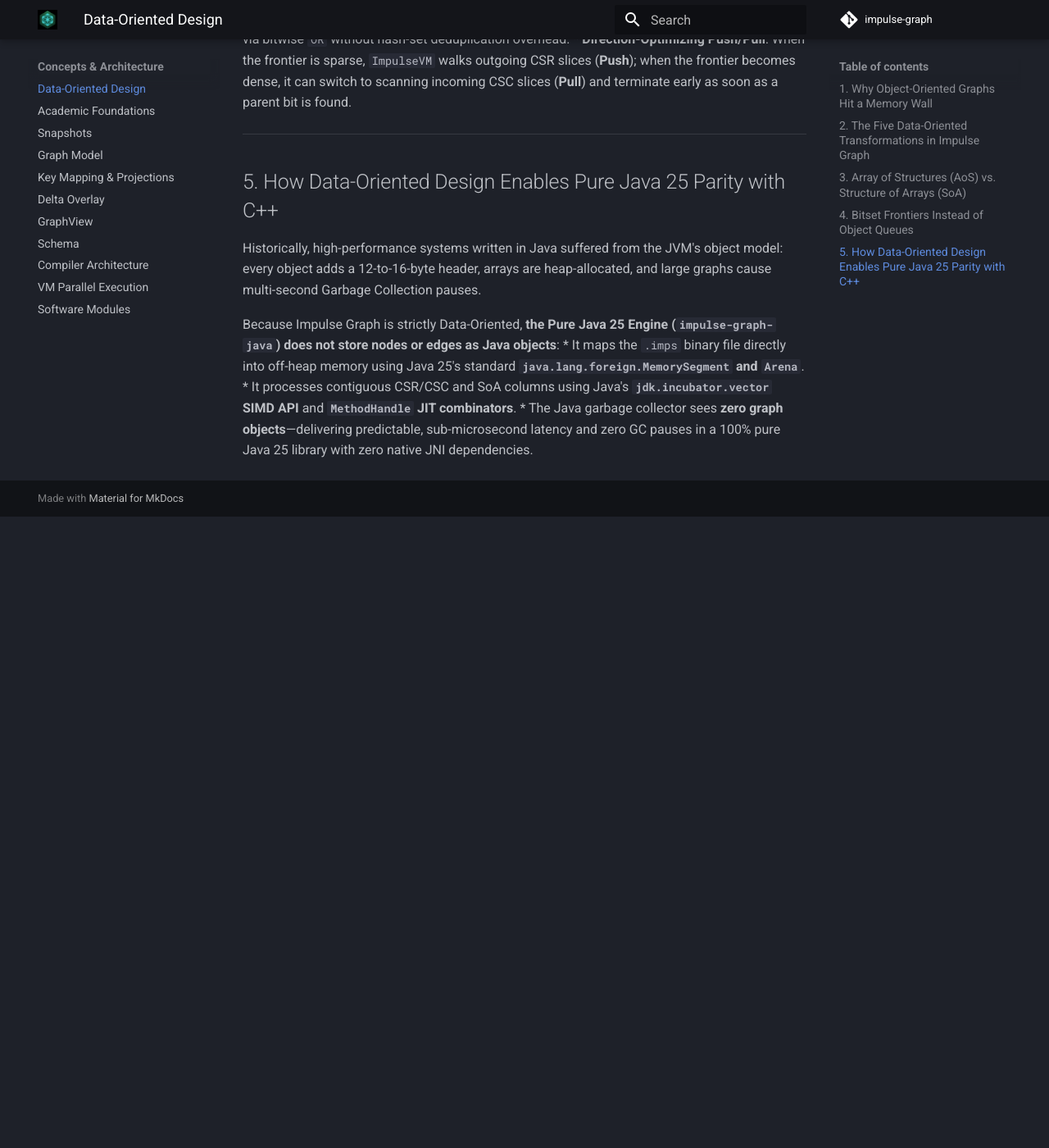
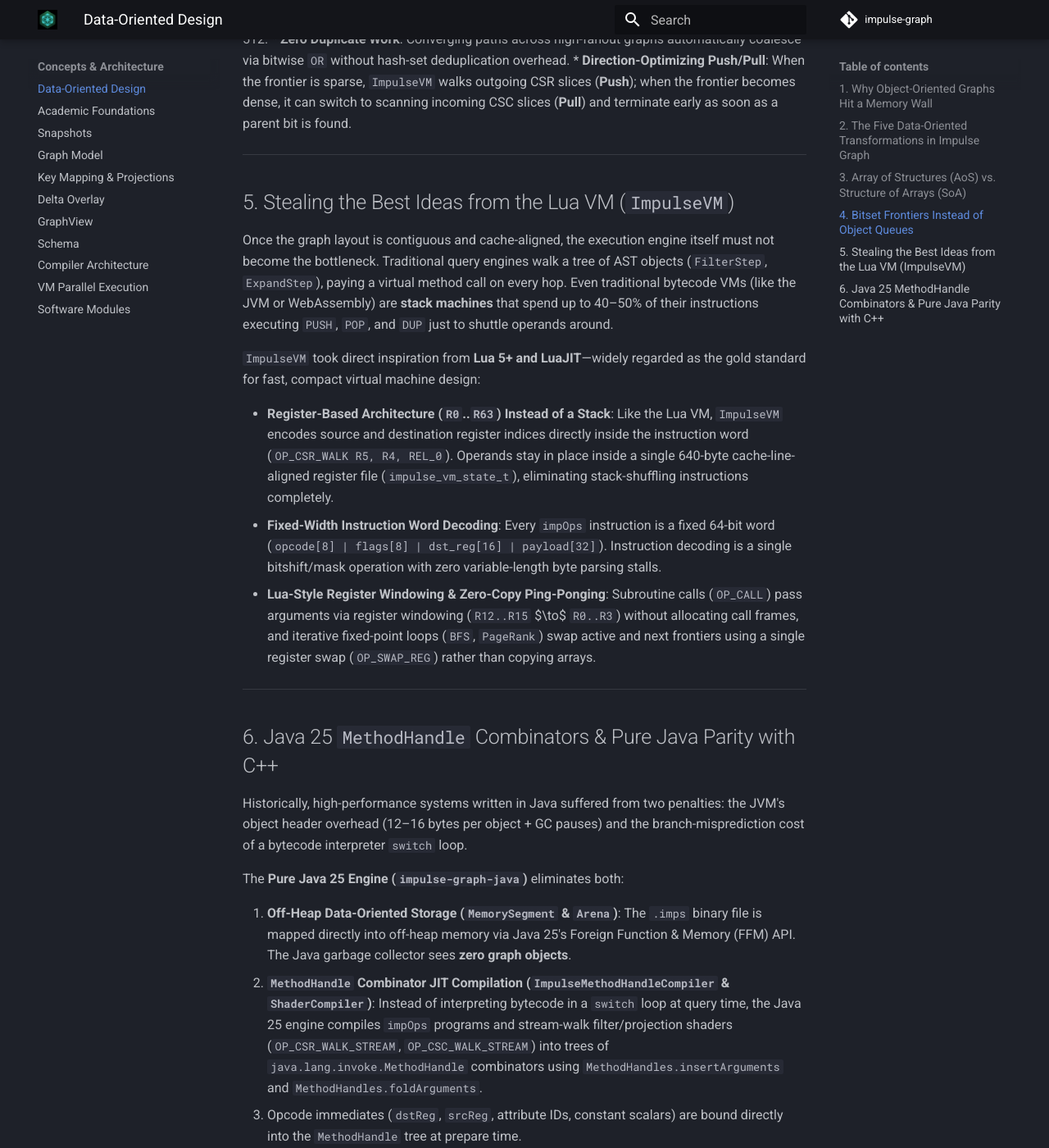
Before and after one commit to impulse-graph/impulse-website, an MkDocs documentation site: the page built from docs/concepts/data-oriented-design.md, in a window 1280 px wide and 1400 px high, scrolled down 2664 px. Shown: the whole window at 82% size. Built offline with MkDocs 1.6.1 and Material for MkDocs 9.7.7, drawn with Linux system fonts in a browser that asks for light colours; before the commit the page ends 3294 px from its top, so only the background shows below that; some of the changed text lies outside the part shown.

Commit message:
docs: highlight read-only traversal focus, Lua VM inspiration, and Java 25 MethodHandle JIT

````diff
--- a/docs/concepts/data-oriented-design.md
+++ b/docs/concepts/data-oriented-design.md
@@ -4,9 +4,9 @@ Impulse Graph Engine began with a single foundational question:
 
 > **"How fast can a graph traversal possibly go?"**
 
-When you trace that question down to the physical limits of modern hardware—CPU cache lines, hardware prefetchers, branch predictors, and SIMD vector pipelines—you quickly discover that traditional graph software is bottlenecked not by the complexity of graph algorithms, but by **how data is laid out in memory**.
+The goal of Impulse Graph is singular: **to deliver world-class performance for traversing read-only graphs.**
 
-To reach the hardware ceiling of memory bandwidth and instruction throughput, Impulse Graph is built from the ground up using **Data-Oriented Design (DOD)**.
+General-purpose graph databases have to support concurrent point mutations, row-level locks, transaction logs, and dynamic heap allocation during queries. Those compromises cost orders of magnitude in traversal speed. By focusing 100% on **immutable, read-only graph snapshots (`.imps`)** and designing from the hardware up using **Data-Oriented Design (DOD)**, Impulse Graph removes every layer of indirection between your query and the CPU.
 
 ---
 
@@ -35,7 +35,7 @@ Impulse Graph applies five concrete DOD transformations across its storage forma
 | **1. Pointer References & Global UUIDs**<br>64-bit heap pointers or hash-table lookups per hop | **Per-Domain Dense IDs ($0 \dots N_d-1$)**<br>Configurable `uint16`, `uint32`, or `uint64` indices per domain | Node ID *is* the array index ($O(1)$ lookup, zero hashing, up to 4x smaller cache footprint) |
 | **2. Adjacency Lists of Object Pointers**<br>`List<Node>` scattered across the heap | **Contiguous CSR & CSC Arrays**<br>Flat `row_offsets[]` and `col_indices[]` arrays | All neighbors of a node sit contiguously in L1 cache lines; hardware prefetcher streams ahead |
 | **3. Array of Structures (AoS) Properties**<br>`Map<String, Object>` attached to each node | **Structure of Arrays (SoA) Columns**<br>128-byte-aligned primitive vectors (`age[]`, `score[]`) | Filtering `.filter("node.age >= 21")` loads only `age[]` into SIMD registers; zero wasted bandwidth |
-| **4. AST Interpreter / Virtual Dispatch**<br>Polymorphic `Step.next()` calls per vertex | **Flat `impOps` Bytecode & 640B Frame**<br>8-byte instructions over a 64-byte-aligned register frame (`R0`..`R63`) | Entire VM execution state fits in 10 L1 cache lines; zero heap allocations during query execution |
+| **4. AST Interpreter / Stack Machine**<br>Polymorphic `Step.next()` or `PUSH`/`POP` stack traffic | **Lua-Inspired Register VM & 640B Frame**<br>64-bit instructions over a 64-byte-aligned register frame (`R0`..`R63`) | Entire VM execution state fits in 10 L1 cache lines; zero stack traffic and zero heap allocations |
 | **5. Deserialization & Heap Loading**<br>Parsing disk blocks into in-memory objects at startup | **The `.imps` Binary Snapshot Format**<br>On-disk bytes match the exact in-memory C-ABI layout | Instant $O(1)$ cold start via `mmap`; identical zero-copy execution in Pure Java 25 and C++20 |
 
 ---
@@ -74,11 +74,26 @@ In `ImpulseVM`, an active frontier over a domain of $N_d$ nodes is represented a
 
 ---
 
-## 5. How Data-Oriented Design Enables Pure Java 25 Parity with C++
+## 5. Stealing the Best Ideas from the Lua VM (`ImpulseVM`)
 
-Historically, high-performance systems written in Java suffered from the JVM's object model: every object adds a 12-to-16-byte header, arrays are heap-allocated, and large graphs cause multi-second Garbage Collection pauses.
+Once the graph layout is contiguous and cache-aligned, the execution engine itself must not become the bottleneck. Traditional query engines walk a tree of AST objects (`FilterStep`, `ExpandStep`), paying a virtual method call on every hop. Even traditional bytecode VMs (like the JVM or WebAssembly) are **stack machines** that spend up to 40–50% of their instructions executing `PUSH`, `POP`, and `DUP` just to shuttle operands around.
 
-Because Impulse Graph is strictly Data-Oriented, **the Pure Java 25 Engine (`impulse-graph-java`) does not store nodes or edges as Java objects**:
-* It maps the `.imps` binary file directly into off-heap memory using Java 25's standard **`java.lang.foreign.MemorySegment` and `Arena`**.
-* It processes contiguous CSR/CSC and SoA columns using Java's **`jdk.incubator.vector` SIMD API** and **`MethodHandle` JIT combinators**.
-* The Java garbage collector sees **zero graph objects**—delivering predictable, sub-microsecond latency and zero GC pauses in a 100% pure Java 25 library with zero native JNI dependencies.
+`ImpulseVM` took direct inspiration from **Lua 5+ and LuaJIT**—widely regarded as the gold standard for fast, compact virtual machine design:
+
+* **Register-Based Architecture (`R0`..`R63`) Instead of a Stack**: Like the Lua VM, `ImpulseVM` encodes source and destination register indices directly inside the instruction word (`OP_CSR_WALK R5, R4, REL_0`). Operands stay in place inside a single 640-byte cache-line-aligned register file (`impulse_vm_state_t`), eliminating stack-shuffling instructions completely.
+* **Fixed-Width Instruction Word Decoding**: Every `impOps` instruction is a fixed 64-bit word (`opcode[8] | flags[8] | dst_reg[16] | payload[32]`). Instruction decoding is a single bitshift/mask operation with zero variable-length byte parsing stalls.
+* **Lua-Style Register Windowing & Zero-Copy Ping-Ponging**: Subroutine calls (`OP_CALL`) pass arguments via register windowing (`R12..R15` $\to$ `R0..R3`) without allocating call frames, and iterative fixed-point loops (`BFS`, `PageRank`) swap active and next frontiers using a single register swap (`OP_SWAP_REG`) rather than copying arrays.
+
+---
+
+## 6. Java 25 `MethodHandle` Combinators & Pure Java Parity with C++
+
+Historically, high-performance systems written in Java suffered from two penalties: the JVM's object header overhead (12–16 bytes per object + GC pauses) and the branch-misprediction cost of a bytecode interpreter `switch` loop.
+
+The **Pure Java 25 Engine (`impulse-graph-java`)** eliminates both:
+
+1. **Off-Heap Data-Oriented Storage (`MemorySegment` & `Arena`)**: The `.imps` binary file is mapped directly into off-heap memory via Java 25's Foreign Function & Memory (FFM) API. The Java garbage collector sees **zero graph objects**.
+2. **`MethodHandle` Combinator JIT Compilation (`ImpulseMethodHandleCompiler` & `ShaderCompiler`)**: Instead of interpreting bytecode in a `switch` loop at query time, the Java 25 engine compiles `impOps` programs and stream-walk filter/projection shaders (`OP_CSR_WALK_STREAM`, `OP_CSC_WALK_STREAM`) into trees of `java.lang.invoke.MethodHandle` combinators using `MethodHandles.insertArguments` and `MethodHandles.foldArguments`.
+   * Opcode immediates (`dstReg`, `srcReg`, attribute IDs, constant scalars) are bound directly into the `MethodHandle` tree at prepare time.
+   * When invoked, the JVM's **C2 JIT compiler** constant-folds the register offsets and inlines the entire chain of shader operations (`loadSrc`, `mathSub`, `cmpGt`, `filter`, `reduce`) into a single contiguous block of native machine code with **zero interpreter dispatch overhead**.
+3. **Explicit SIMD Vectorization (`jdk.incubator.vector`)**: Attribute filters and reductions execute over 128-byte-aligned SoA columns using Java's Vector API, emitting the same `AVX-512` / `AVX2` / `ARM NEON` instructions as the C++20 engine.
--- a/docs/query-api/bytecode-vm.md
+++ b/docs/query-api/bytecode-vm.md
@@ -2,9 +2,9 @@
 
 > **Ultra-High Performance Graph Query Execution Architecture**
 
-The **Impulse Graph Bytecode Virtual Machine (`impulse-vm`)** is an off-heap, register-based execution engine designed to compile declarative graph traversal ASTs into compact, 64-bit fixed-width binary instruction streams called **Impulse Opcodes (`ImpOps`)**.
+The **Impulse Graph Bytecode Virtual Machine (`ImpulseVM`)** is an off-heap, register-based execution engine designed to compile declarative graph traversal ASTs into compact, 64-bit fixed-width binary instruction streams called **Impulse Opcodes (`impOps`)**.
 
-Inspired by SQLite’s Virtual Database Engine (VDBE), `impulse-vm` replaces recursive AST visitor evaluation with chunky, vector-accelerated opcodes capable of sub-microsecond graph traversals across multi-terabyte binary snapshot graphs (`.imps`).
+Drawing direct architectural inspiration from the **Lua 5+ VM / LuaJIT** (register-based instruction encoding, register windowing, zero stack-traffic overhead) and **SQLite’s VDBE** (coarse-grained data operators), `ImpulseVM` replaces recursive AST visitor evaluation with chunky, vector-accelerated opcodes over memory-mapped binary snapshot graphs (`.imps`).
 
 ---
 
@@ -44,13 +44,14 @@ In baseline graph query engines, queries (e.g. `ImpulseGraphQuery.builder().inpu
 3. **Instruction Cache (i-Cache) Thrashing**: Navigating recursive object AST trees spreads instruction memory across non-contiguous addresses.
 4. **Lack of Cross-Language Parity**: AST visitors implemented in Java, C++, Python, and Rust produce divergent execution paths and inconsistent latency profiles.
 
-### 1.2 The Bytecode Virtual Machine Solution
+### 1.2 The Lua-Inspired Register VM Solution
 
-`impulse-vm` introduces a 64-bit binary Intermediate Representation (IR) and register-based VM state that solves these bottlenecks:
+`ImpulseVM` introduces a 64-bit binary Intermediate Representation (IR) and a **Lua-inspired register-based VM architecture** that eliminates both AST visitor dispatch and stack-machine overhead:
 
-* **SQLite VDBE-Style Register Machine**: Execution state resides in 64 general-purpose registers (`R0`..`R63`) and thread-local off-heap scratchpad memory (`VmQueryContext`).
-* **Fixed 64-Bit Binary Layout**: Bytecodes are encoded as 8-byte instruction words (`Opcode[8]`, `Flags[8]`, `DstReg[16]`, `Payload[32]`), enabling zero-copy memory mapping (`mmap`).
-* **Zero-Allocation Execution**: Intermediate candidate sets are stored in pooled off-heap BitSets (`RoaringBitmap` / native word masks), guaranteeing **0 heap object allocations** during query execution.
+* **Lua-Style Register Machine (`R0`..`R63`) vs. Stack Machine**: Stack-based virtual machines (such as the JVM bytecode interpreter or WebAssembly) spend 40–50% of their instruction stream executing `PUSH`, `POP`, and `DUP` to move values onto and off an evaluation stack. Like the **Lua 5+ VM and LuaJIT**, `ImpulseVM` is a **register machine** whose instructions address 64 general-purpose registers (`R0`..`R63`) directly Inside a single 640-byte cache-aligned state frame (`impulse_vm_state_t`).
+* **Fixed 64-Bit Instruction Words**: Just as Lua packs opcodes and register indices (`A`, `B`, `C`, `Bx`) into a single fixed-width word for single-cycle bitwise decoding, `impOps` packs every instruction into a fixed 8-byte word (`Opcode[8] | Flags[8] | DstReg[16] | Payload[32]`).
+* **Register Windowing & Zero-Copy Frontier Swapping**: Subroutine calls (`OP_CALL`) use Lua-style register windowing (mapping caller out-registers `R12..R15` directly into callee in-registers `R0..R3`), while iterative loops (`BFS`, `PageRank`, `ConnectedComponents`) swap active and next frontiers in a single register pointer exchange (`OP_SWAP_REG`).
+* **Zero-Allocation Execution**: Intermediate candidate sets reside in pooled off-heap BitSets (`OffHeapBitSet` / `RoaringBitmap`), guaranteeing **0 heap object allocations** during query execution.
 
 ---
 
@@ -93,11 +94,13 @@ Managed JIT Pipeline Fusion (Java 25 MethodHandle / C# DynamicMethod):
   (Zero dispatch overhead: RyuJIT / C2 JIT fuses all opcodes into a single contiguous block)
 ```
 
-### 3.1 JIT Pipeline Fusion Mechanics
+### 3.1 Java 25 `MethodHandle` Combinator Fusion Mechanics
 
-1. **Monolithic Inlining**: When `ImpulseMethodHandleCompiler` (Java 25) or `ImpulseCilCompiler` (C#) compiles an ImpOps program, it links opcode handles into a single combined call tree.
-2. **Zero Loop Dispatch**: The JVM C2 / .NET RyuJIT compiler recognizes the static handle structure and inlines the *entire query execution pipeline into a single, contiguous block of native machine assembly*.
-3. **Elimination of Branch Tables**: JIT fusion removes jump tables, label switches, and program counter increments entirely from the runtime hot path!
+In the Pure Java 25 engine (`impulse-graph-java`), `ImpulseMethodHandleCompiler` and `ShaderCompiler` leverage `java.lang.invoke.MethodHandles` to turn `impOps` bytecode and stream shaders into native machine code without writing custom assembly or JNI wrappers:
+
+1. **Immediate Partial Evaluation (`MethodHandles.insertArguments`)**: When a program or stream shader (`OP_CSR_WALK_STREAM`, `OP_CSC_WALK_STREAM`, `OP_COO_WALK_STREAM`) is compiled, `ImpulseMethodHandleCompiler` decodes each 64-bit instruction once and binds its constant operands (`dstReg`, `srcReg`, attribute column IDs, scalar constants) directly into static handler methods via `MethodHandles.insertArguments(...)`.
+2. **Shader Tree Folding (`MethodHandles.foldArguments`)**: For inline edge/node stream shaders (`0xA1`..`0xBD`), `ShaderCompiler` folds the sequence of micro-operations (`loadSrc`, `loadEdge`, `mathSub`, `cmpGt`, `filter`, `reduce`) into a single composite `MethodHandle` pipeline.
+3. **C2 JIT Constant Folding & Monolithic Inlining**: Because the `MethodHandle` combinator tree has all instruction operands bound as constants, the JVM's **C2 JIT compiler** constant-folds register array offsets and inlines the entire traversal and shader pipeline into a single contiguous block of native machine instructions—eliminating interpreter `switch` jumps, branch mispredictions, and instruction re-decoding on the hot path.
 
 ### 3.2 Micro-Query Latency Benchmark Comparison (3-Hop Traversal)
 
````
Also changed, not shown: docs/getting-started/index.md (+2 -2 lines), docs/index.md (+6 -5 lines), docs/reference/java-api.md (+2 -1 lines).
